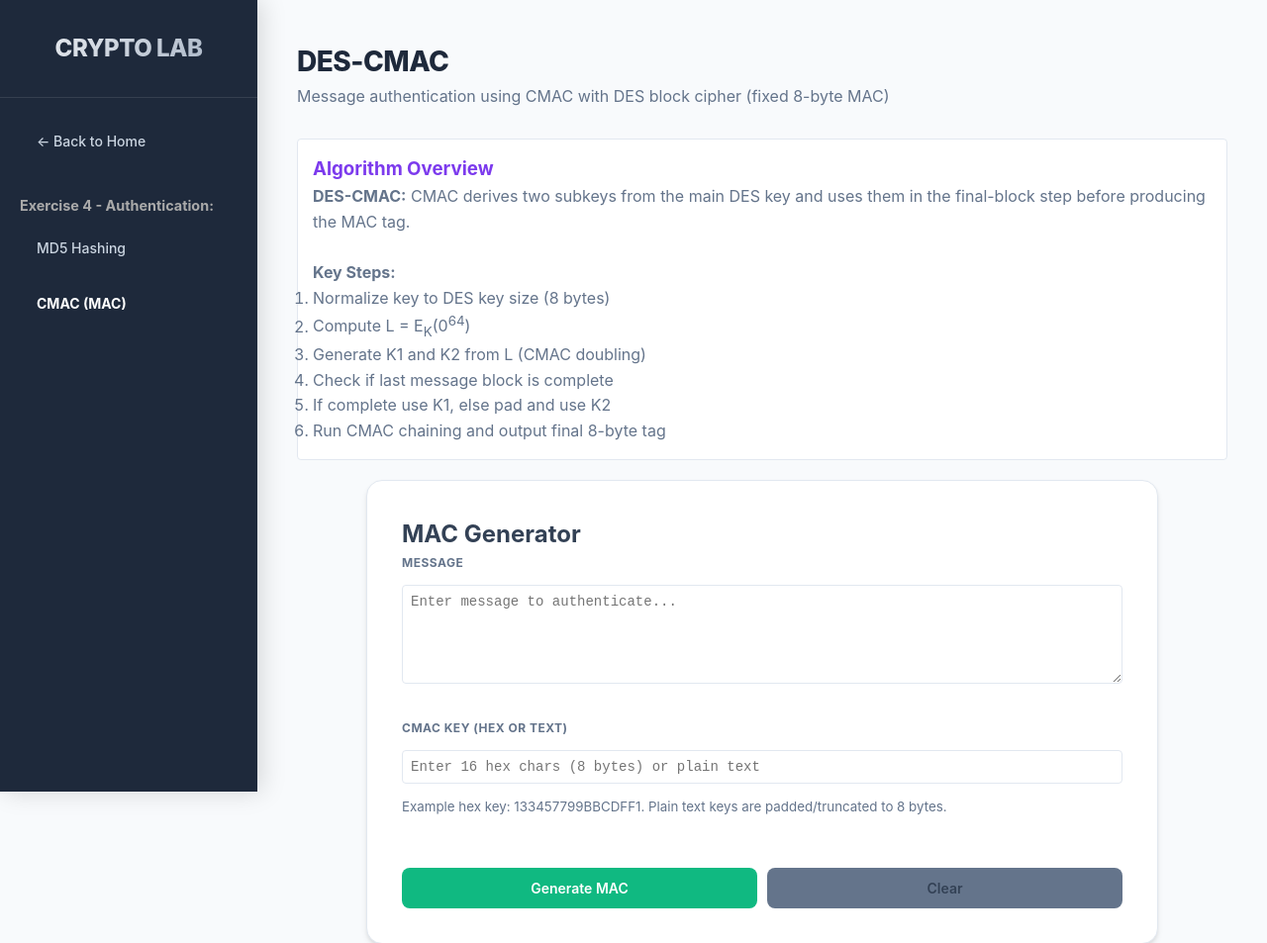
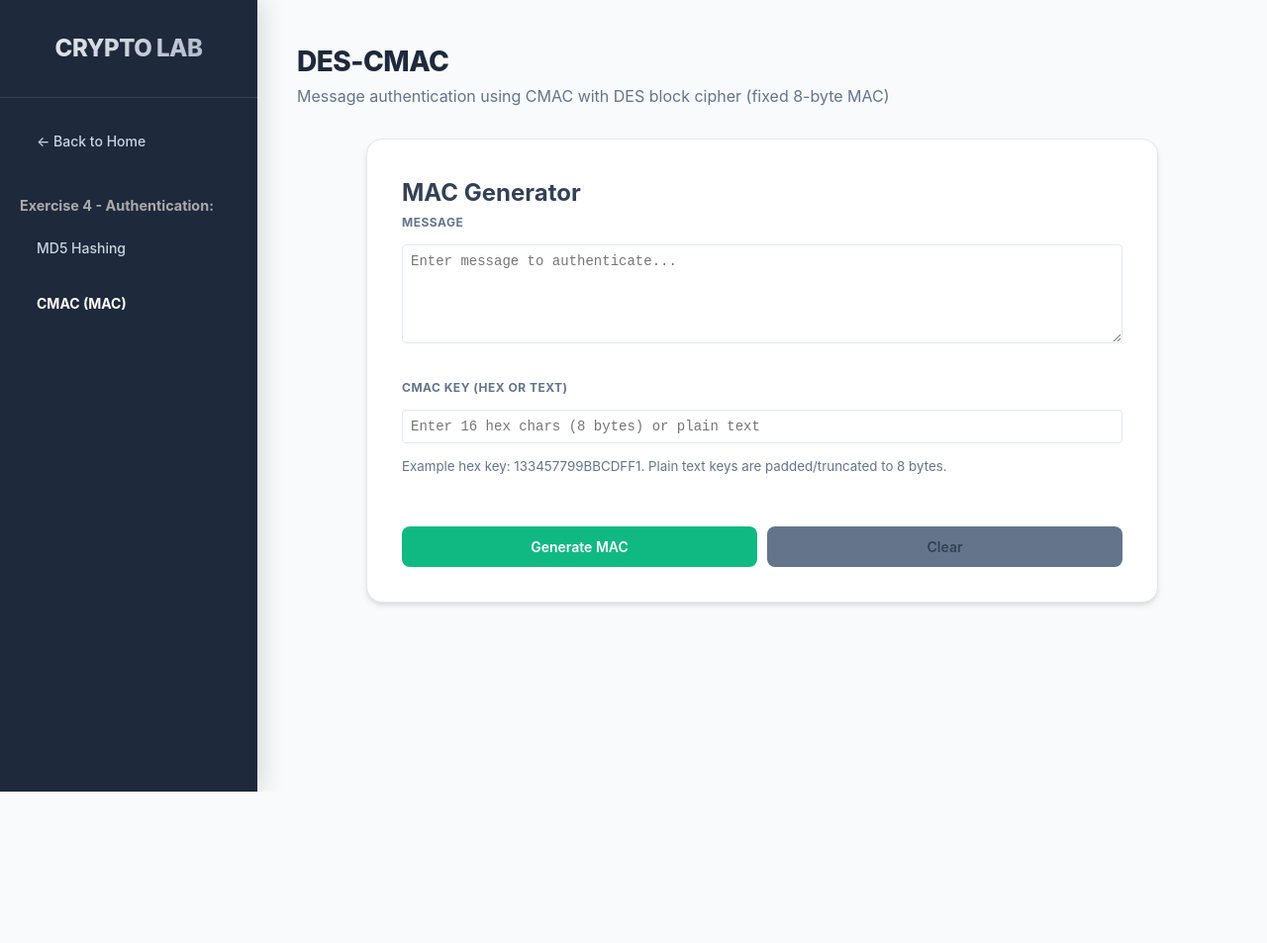
Before and after one commit to pskiskpskisk/cryptolab.io, a Flask app: page /ex4/cmac in a window 1280 px wide. Shown: the top 953 px of the page at 99% size. After the commit the page ends 800 px from the top, so only its background shows below. Run offline with Flask 3, Linux system fonts and the light colour scheme.

Commit message:
cmac finished

```diff
--- a/exercise4/templates/cmac.html
+++ b/exercise4/templates/cmac.html
@@ -198,24 +198,6 @@
       <p style="color:var(--text-light);">Message authentication using CMAC with DES block cipher (fixed 8-byte MAC)</p>
     </header>
 
-    <!-- Algorithm Explanation -->
-    <section class="algorithm-section">
-      <h3>Algorithm Overview</h3>
-      <div class="algorithm-text">
-        <strong>DES-CMAC:</strong> CMAC derives two subkeys from the main DES key and uses them
-        in the final-block step before producing the MAC tag.
-        <br><br>
-        <strong>Key Steps:</strong>
-        <ol>
-          <li>Normalize key to DES key size (8 bytes)</li>
-          <li>Compute L = E<sub>K</sub>(0<sup>64</sup>)</li>
-          <li>Generate K1 and K2 from L (CMAC doubling)</li>
-          <li>Check if last message block is complete</li>
-          <li>If complete use K1, else pad and use K2</li>
-          <li>Run CMAC chaining and output final 8-byte tag</li>
-        </ol>
-      </div>
-    </section>
 
     <!-- Input Form -->
     <section class="form-section">
```
